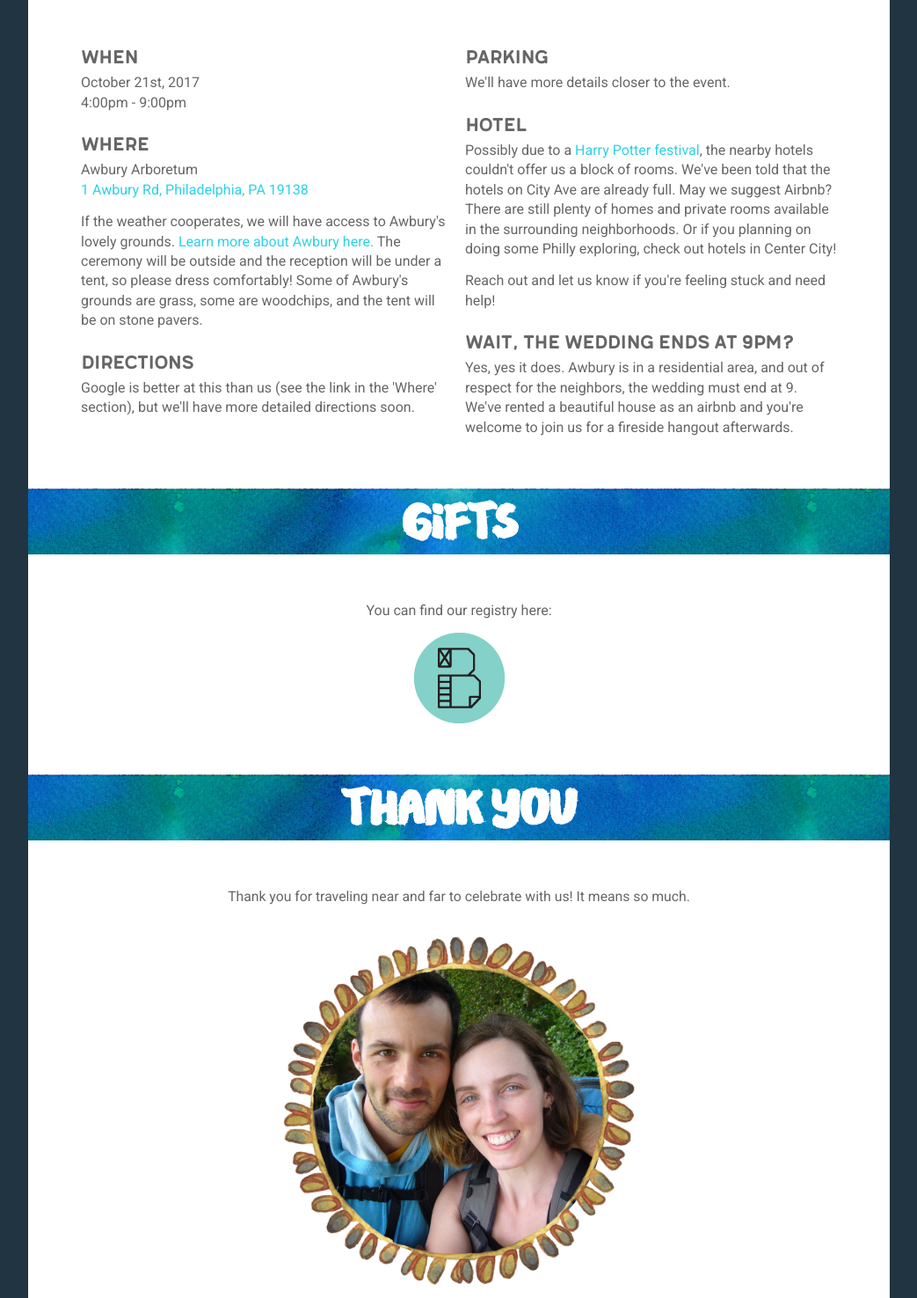
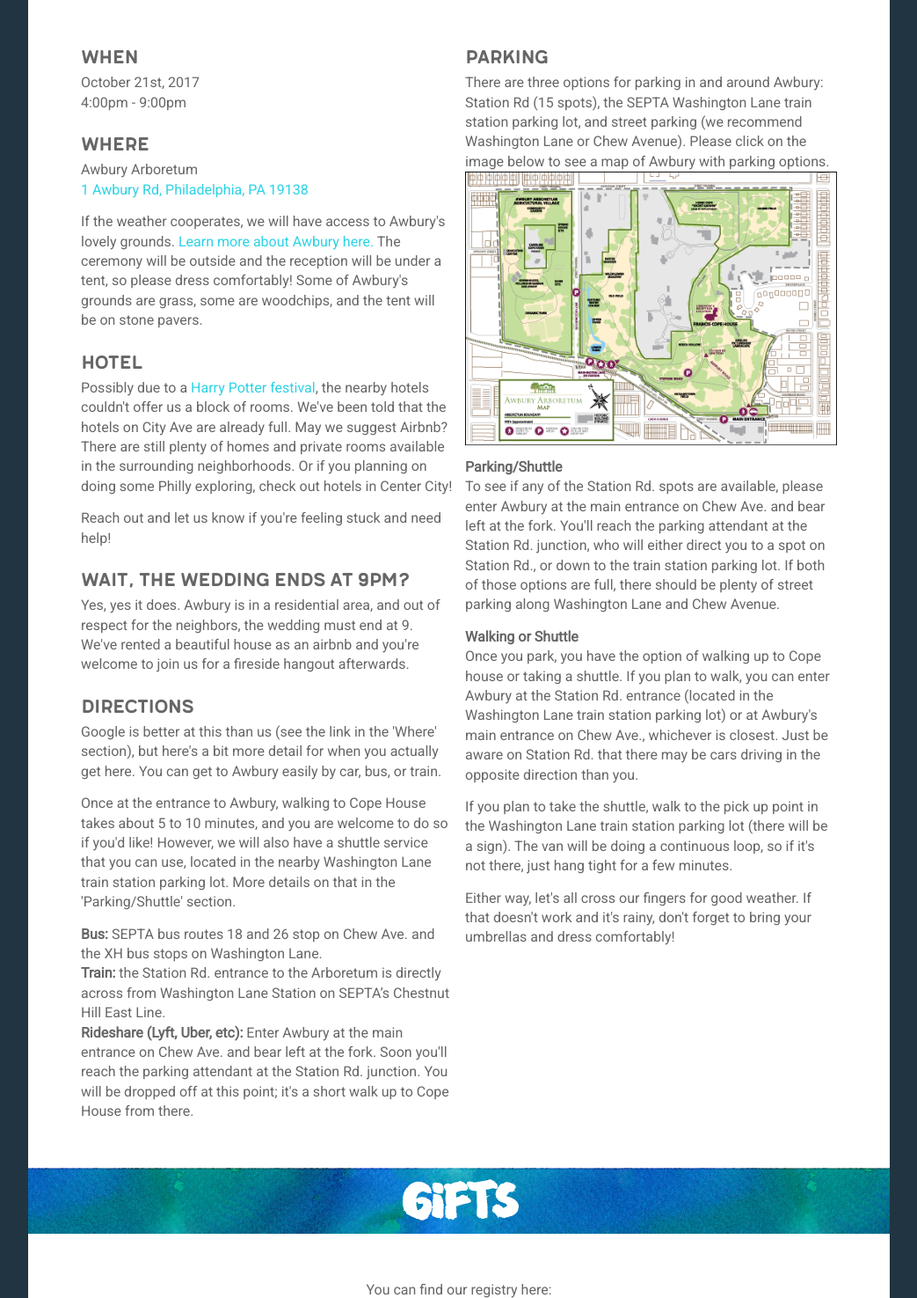
Before and after one commit to adriennemcd/wedding, a website: page index.html in a window 1280 px wide. Shown: the part 873-2348 px from the top of the page at 88% size, without its empty margins (118-1161 px from the left). Drawn offline with nearby package versions, Linux system fonts and the light colour scheme.

Commit message:
add directions and parking info

```diff
--- a/index.html
+++ b/index.html
@@ -8,7 +8,7 @@
 		<meta name="viewport" content="width=device-width, initial-scale=1">
 		<link href="https://fonts.googleapis.com/css?family=Roboto" rel="stylesheet">
 		<!--[if (gt IE 8) | (IEMobile)]><!-->
-			<link rel="stylesheet" href="/Static/dist/css/main.css" />
+			<link rel="stylesheet" href="./Static/dist/css/main.css" />
 		<!--<![endif]-->
 
 		<!--[if lt IE 9]>
@@ -65,15 +65,27 @@
 						</p>
 						<p>If the weather cooperates, we will have access to Awbury's lovely grounds.  <a href="http://awbury.org/" target="_blank">Learn more about Awbury here.</a> The ceremony will be outside and the reception will be under a tent, so please dress comfortably! Some of Awbury's grounds are grass, some are woodchips, and the tent will be on stone pavers.
 						</p>
-						<h3>Directions</h3>
-						<p>Google is better at this than us (see the link in the 'Where' section), but we'll have more detailed directions soon.</p>
-						<h3>Parking</h3>
-						<p>We'll have more details closer to the event.</p>
 						<h3>Hotel</h3>
 						<p>Possibly due to a <a href="http://www.visitphilly.com/events/philadelphia/harry-potter-weekend-in-chestnut-hill/" target="_blank">Harry Potter festival</a>, the nearby hotels couldn't offer us a block of rooms. We've been told that the hotels on City Ave are already full. May we suggest Airbnb? There are still plenty of homes and private rooms available in the surrounding neighborhoods.  Or if you planning on doing some Philly exploring, check out hotels in Center City!</p>
 						<p>Reach out and let us know if you're feeling stuck and need help!</p>
 						<h3>Wait, the wedding ends at 9pm?</h3>
 						<p>Yes, yes it does.  Awbury is in a residential area, and out of respect for the neighbors, the wedding must end at 9. We've rented a beautiful house as an airbnb and you're welcome to join us for a fireside hangout afterwards. </p>
+						<h3>Directions</h3>
+						<p>Google is better at this than us (see the link in the 'Where' section), but here's a bit more detail for when you actually get here.  You can get to Awbury easily by car, bus, or train.</p>
+						<p>Once at the entrance to Awbury, walking to Cope House takes about 5 to 10 minutes, and you are welcome to do so if you'd like! However, we will also have a shuttle service that you can use, located in the nearby Washington Lane train station parking lot.  More details on that in the 'Parking/Shuttle' section.</p>
+ 						<p><strong>Bus:</strong> SEPTA bus routes 18 and 26 stop on Chew Ave. and the XH bus stops on Washington Lane.<br />
+						<strong>Train:</strong> the Station Rd. entrance to the Arboretum is directly across from Washington Lane Station on SEPTA’s Chestnut Hill East Line.<br />
+						<strong>Rideshare (Lyft, Uber, etc):</strong> Enter Awbury at the main entrance on Chew Ave. and bear left at the fork.  Soon you'll reach the parking attendant at the Station Rd. junction. You will be dropped off at this point; it's a short walk up to Cope House from there.</p>
+						<h3>Parking</h3>
+						<p>There are three options for parking in and around Awbury: Station Rd (15 spots), the SEPTA Washington Lane train station parking lot, and street parking (we recommend Washington Lane or Chew Avenue). Please click on the image below to see a map of Awbury with parking options.
+						<a href="Static/assets/images/awbury-map.pdf" target="_blank"><img src="Static/assets/images/awbury-map.png"></a>
+						</p>
+						<p><strong>Parking/Shuttle</strong><br />
+						To see if any of the Station Rd. spots are available, please enter Awbury at the main entrance on Chew Ave. and bear left at the fork.  You'll reach the parking attendant at the Station Rd. junction, who will either direct you to a spot on Station Rd., or down to the train station parking lot. If both of those options are full, there should be plenty of street parking along Washington Lane and Chew Avenue.</p>
+						<p><strong>Walking or Shuttle</strong><br />
+						Once you park, you have the option of walking up to Cope house or taking a shuttle. If you plan to walk, you can enter Awbury at the Station Rd. entrance (located in the Washington Lane train station parking lot) or at Awbury's main entrance on Chew Ave., whichever is closest.  Just be aware on Station Rd. that there may be cars driving in the opposite direction than you.</p>
+						<p>If you plan to take the shuttle, walk to the pick up point in the Washington Lane train station parking lot (there will be a sign). The van will be doing a continuous loop, so if it's not there, just hang tight for a few minutes.</p>
+						<p>Either way, let's all cross our fingers for good weather.  If that doesn't work and it's rainy, don't forget to bring your umbrellas and dress comfortably!</p>
 					</div>
 				</section>
 				<section id="gifts" class="section" style="text-align:center;">
```
Also changed, not shown: Static/assets/images/awbury-map.png (added), 1 other file.
